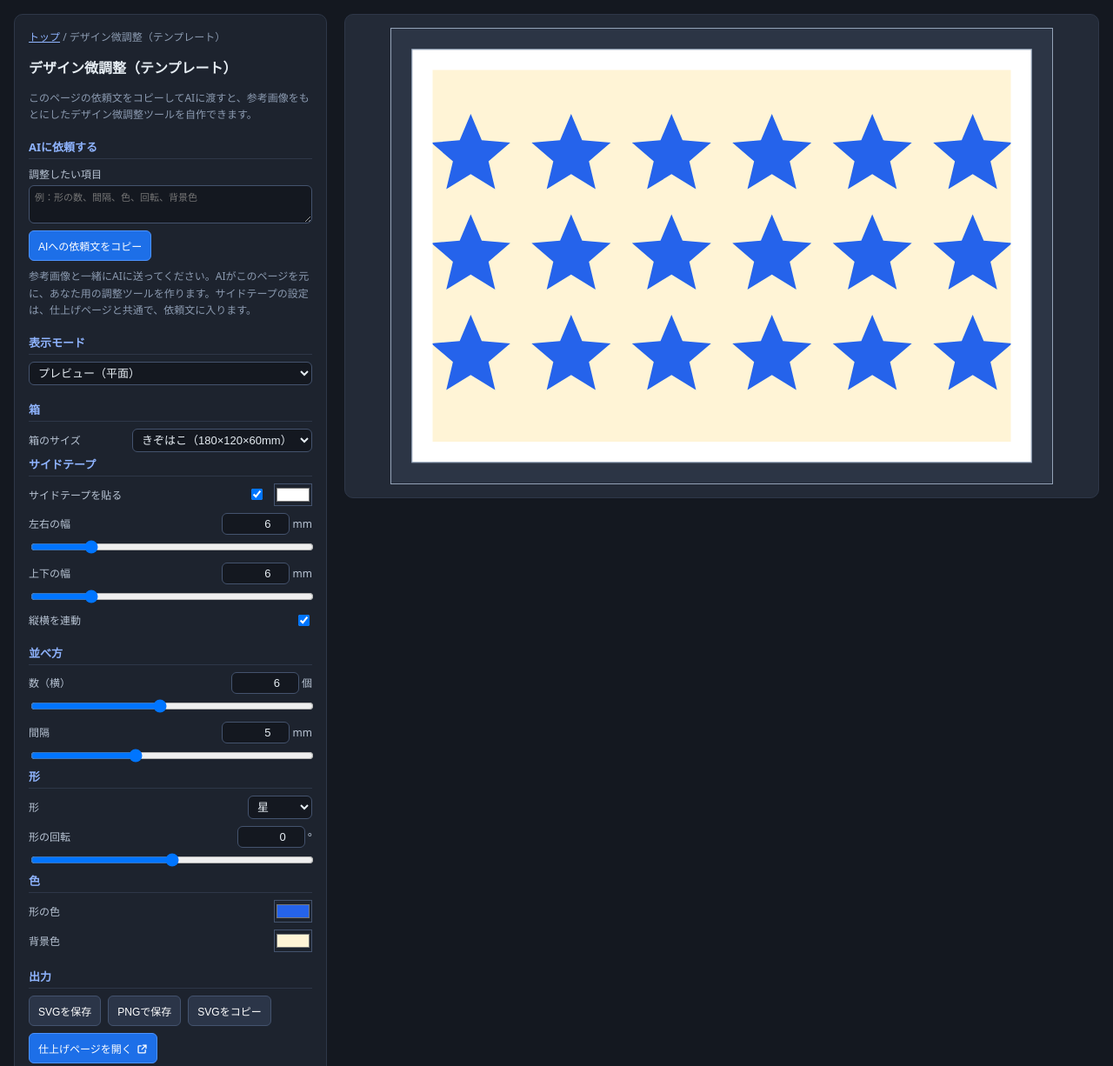
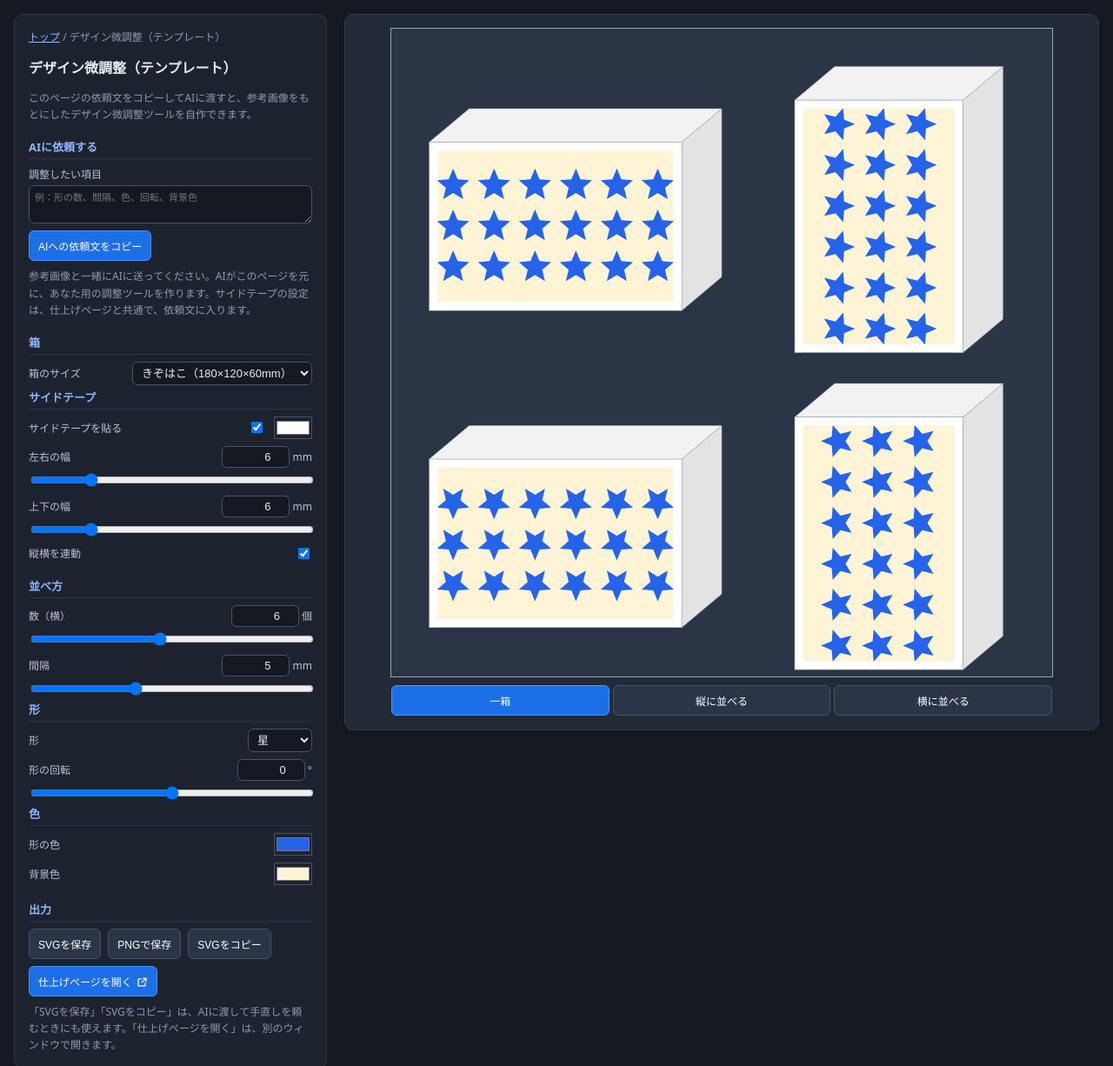
Before and after one commit to oyuno-hito/cigar-box-design-simulator, a plain HTML site: page draft/index.html in a window 1280 px wide. Shown: the top 1226 px of the page at 87% size. Drawn offline with Linux system fonts and the light colour scheme.

Commit message:
プレビューの表示物変更+UIの一部修正

```diff
--- a/shared/box.js
+++ b/shared/box.js
@@ -52,12 +52,14 @@
   const TAPE_KEYS = ["sideTape", "tapeColor", "tapeX", "tapeY", "tapeLink"];
   const TAPE_PARAMS = BOX_PARAMS.filter((p) => TAPE_KEYS.includes(p.key));
 
+  // プレビューの見せ方（cigar-box-design-lab の拡大表示と同じ 3 つ）と、印刷用
   const MODES = {
-    flat: "プレビュー（平面）",
-    solid: "プレビュー（立体）",
-    triple: "プレビュー（3箱）",
-    print: "印刷用（仕上がり確認）"
+    one: "一箱",
+    stack: "縦に並べる",
+    row: "横に並べる",
+    print: "印刷用"
   };
+  const PREVIEW_MODES = ["one", "stack", "row"];
 
   const f = (n) => (Math.round(n * 100) / 100).toString();
   const esc = (s) => String(s).replace(/[&<>"']/g, (c) => ({ "&": "&amp;", "<": "&lt;", ">": "&gt;", '"': "&quot;", "'": "&#39;" }[c]));
@@ -133,7 +135,6 @@
   }
   // デザイン本体は <defs> の #cbx-art に1つだけ置き、再描画のたびに作り直さない（画像の再デコードによるチラつきを避ける）
   const useArt = `<use href="#cbx-art" xlink:href="#cbx-art" />`;
-  const useFace = (x) => `<use href="#cbx-face" xlink:href="#cbx-face" x="${f(x)}" y="0" />`;
 
   function buildGuide(v, L) {
     if (!v.printGuide || !L.lines.length) return "";
@@ -159,28 +160,66 @@
 
   // プレビューの枠は固定（最大の箱に合わせる）。箱が小さいほど、枠の中で小さく表示される
   const REF_W = Math.max(...Object.values(BOXES).map((b) => b.boxW));
-  const MARGIN = 6;
+  const MARGIN = 16;
   const STAGE_BG = "#2c3545";
+  const SPACE = 22; // 「一箱」の 4 つの間の隙間（mm）
 
+  // 箱の奥行きの見え方。右の側面と上面が見える向き（どんな向きでも、見える側面は右と上）
   function solidMetrics(v) {
-    const k = 0.4, ang = (30 * Math.PI) / 180;
+    const k = 0.62, ang = (40 * Math.PI) / 180;
     return { dx: v.boxD * k * Math.cos(ang), dy: -v.boxD * k * Math.sin(ang) };
   }
-  // 立体の箱1つ（左上 x 位置）：右側面・上面・正面
   // 色に係数を掛けて暗くする（側面の陰影用）
   const shade = (hex, k) => {
     const n = parseInt(String(hex).replace("#", ""), 16);
     const c = (sh) => Math.min(255, Math.max(0, Math.round(((n >> sh) & 255) * k))).toString(16).padStart(2, "0");
     return `#${c(16)}${c(8)}${c(0)}`;
   };
+  // 立体の箱 1 つ。(x, y) は正面の左上。turn は箱を面の中で時計回りに回した角度（0 / 90 / 180 / 270）。
   // 側面（右の面・上の面）は、サイドテープを貼っていればテープの色、なければ箱の色
-  function solidBox(v, x, dx, dy) {
+  function solidBox(v, x, y, turn, dx, dy) {
+    const flat = turn % 180 === 0;
+    const w = flat ? v.boxW : v.boxH, h = flat ? v.boxH : v.boxW;
     const base = v.tapeX > 0 || v.tapeY > 0 ? v.tapeColor : v.boxColor;
-    return `<g transform="translate(${f(x)} 0)">
-      <polygon points="${v.boxW},0 ${f(v.boxW + dx)},${f(dy)} ${f(v.boxW + dx)},${f(v.boxH + dy)} ${v.boxW},${v.boxH}" fill="${shade(base, 0.89)}" stroke="#94a3b8" stroke-width="0.3" />
-      <polygon points="0,0 ${f(dx)},${f(dy)} ${f(v.boxW + dx)},${f(dy)} ${v.boxW},0" fill="${shade(base, 0.95)}" stroke="#94a3b8" stroke-width="0.3" />
-      ${useFace(0)}
+    const pts = (a) => a.map(([px, py]) => `${f(px)},${f(py)}`).join(" ");
+    const edge = 'stroke="#94a3b8" stroke-width="0.3" stroke-linejoin="round"';
+    // 面は、中心を軸に回す（90 / 270 のときは縦長の面にちょうど収まる）
+    const face = `<g transform="translate(${f(x + w / 2)} ${f(y + h / 2)}) rotate(${turn}) translate(${f(-v.boxW / 2)} ${f(-v.boxH / 2)})"><use href="#cbx-face" xlink:href="#cbx-face" /></g>`;
+    return `<g>
+      <polygon points="${pts([[x + w, y], [x + w + dx, y + dy], [x + w + dx, y + h + dy], [x + w, y + h]])}" fill="${shade(base, 0.89)}" ${edge} />
+      <polygon points="${pts([[x, y], [x + dx, y + dy], [x + w + dx, y + dy], [x + w, y]])}" fill="${shade(base, 0.95)}" ${edge} />
+      ${face}
     </g>`;
+  }
+
+  // 箱の並べ方ごとの図。どれも左上が (0, 0)、座標は mm。{ w, h, body } を返す。箱はどれも隙間なくくっつける
+  //   one   … 1 つの箱を 90 度ずつ回した 4 つ（2×2）
+  //   row   … 横に 3 つ（短辺どうしがくっつく）。turns は左から順の回転
+  //   stack … 縦に 3 つ（長辺どうしがくっつく）。turns は上から順の回転。下の箱から先に描き、上の箱が下の箱の上面を隠す
+  function figure(v, kind, turns) {
+    const { dx, dy } = solidMetrics(v);
+    if (kind === "one") {
+      const cw = REF_W + dx + SPACE, ch = REF_W - dy + SPACE; // 横長・縦長のどちらの箱も収まる大きさ（箱どうしに SPACE の隙間）
+      let body = "";
+      [0, 90, 180, 270].forEach((turn, i) => {
+        const flat = turn % 180 === 0;
+        const w = flat ? v.boxW : v.boxH, h = flat ? v.boxH : v.boxW;
+        const ox = (i % 2) * cw, oy = Math.floor(i / 2) * ch;
+        body += solidBox(v, ox + (cw - w - dx) / 2, oy + (ch - h + dy) / 2 - dy, turn, dx, dy);
+      });
+      return { w: cw * 2 - SPACE, h: ch * 2 - SPACE, body };
+    }
+    const n = turns.length;
+    if (kind === "row") {
+      const x0 = (n * REF_W - n * v.boxW) / 2;
+      let body = "";
+      turns.forEach((turn, i) => { body += solidBox(v, x0 + i * v.boxW, -dy, turn, dx, dy); });
+      return { w: n * REF_W + dx, h: v.boxH - dy, body };
+    }
+    const x0 = (REF_W - v.boxW) / 2;
+    let body = "";
+    for (let i = n - 1; i >= 0; i--) body += solidBox(v, x0, -dy + i * v.boxH, turns[i], dx, dy);
+    return { w: REF_W + dx, h: n * v.boxH - dy, body };
   }
 
   // SVG の骨組み：デザイン置き場（永続）と、箱・枠など毎回作り直す部分
@@ -203,6 +242,7 @@
       setAttr("width", `${f(w)}mm`);
       setAttr("height", `${f(h)}mm`);
       setAttr("viewBox", `${f(x)} ${f(y)} ${f(w)} ${f(h)}`);
+      svg.dataset.mode = mode; // 画面の高さを、見せ方ごとに変えるための目印（style.css）
       scene.innerHTML = inner;
     };
     const bg = (x, y, w, h) => `<rect x="${f(x)}" y="${f(y)}" width="${f(w)}" height="${f(h)}" fill="${STAGE_BG}" />`;
@@ -213,21 +253,35 @@
       const body = `<defs><clipPath id="cbx-sheetClip"><rect x="0" y="0" width="${v.sheetW}" height="${v.sheetH}" /></clipPath></defs>
         ${sheet}<g clip-path="url(#cbx-sheetClip)"><g transform="translate(${f(-L.sx)} ${f(-L.sy)})">${useArt}</g></g>${buildGuide(v, L)}`;
       setView(0, 0, v.sheetW, v.sheetH, body);
-    } else if (mode === "flat") {
-      const w = REF_W + MARGIN * 2, h = v.boxH + MARGIN * 2;
-      setView(-MARGIN, -MARGIN, w, h, `${buildFaceDefs(v, L)}${bg(-MARGIN, -MARGIN, w, h)}${useFace((REF_W - v.boxW) / 2)}`);
-    } else {
-      const { dx, dy } = solidMetrics(v);
-      const n = mode === "triple" ? 3 : 1;
-      const gap = 0; // 箱同士はぴったりくっつける（左の箱の側面は右の箱に隠れる）
-      const refTotal = n * REF_W + (n - 1) * gap + dx;
-      const total = n * v.boxW + (n - 1) * gap + dx;
-      const x0 = (refTotal - total) / 2;
-      const w = refTotal + MARGIN * 2, h = v.boxH - dy + MARGIN * 2;
-      let boxes = "";
-      for (let i = 0; i < n; i++) boxes += solidBox(v, x0 + i * (v.boxW + gap), dx, dy);
-      setView(-MARGIN, dy - MARGIN, w, h, `${buildFaceDefs(v, L)}${bg(-MARGIN, dy - MARGIN, w, h)}${boxes}`);
+      return;
     }
+
+    // 縦に並べる・横に並べるは、「全部同じ向き」と「真ん中の一つを 180 度逆に」の 2 つを並べて見せる
+    const GAP = 24, CAP = 13;
+    let figs;
+    if (mode === "one") figs = [{ ...figure(v, "one") }];
+    else {
+      const kind = mode === "stack" ? "stack" : "row";
+      figs = [
+        { ...figure(v, kind, [0, 0, 0]), caption: "全部同じ向き" },
+        { ...figure(v, kind, [0, 180, 0]), caption: "真ん中の一つを 180 度逆に" }
+      ];
+    }
+    const side = mode === "stack"; // 縦に積んだ箱は縦長なので、2 つを左右に並べる。それ以外は、2 つを上下に並べる
+    let x = 0, y = 0, W = 0, H = 0, inner = "";
+    figs.forEach((fig, i) => {
+      const capH = fig.caption ? CAP : 0;
+      inner += `<g transform="translate(${f(x)} ${f(y)})">${fig.body}</g>`;
+      if (fig.caption) inner += `<text x="${f(x + fig.w / 2)}" y="${f(y + fig.h + 9.5)}" text-anchor="middle" font-size="8.5" fill="#cbd5e1" font-family="sans-serif">${esc(fig.caption)}</text>`;
+      W = Math.max(W, x + fig.w); H = Math.max(H, y + fig.h + capH);
+      if (side) x += fig.w + GAP; else y += fig.h + capH + GAP;
+    });
+    // プレビューの枠は、どの見せ方でも「一箱」と同じ大きさにする。ほかの見せ方は、枠に収まるように縮めて中央に置く
+    const base = figure(v, "one");
+    const s = Math.min(1, base.w / W, base.h / H);
+    const tx = (base.w - W * s) / 2, ty = (base.h - H * s) / 2;
+    const fw = base.w + MARGIN * 2, fh = base.h + MARGIN * 2;
+    setView(-MARGIN, -MARGIN, fw, fh, `${buildFaceDefs(v, L)}${bg(-MARGIN, -MARGIN, fw, fh)}<g transform="translate(${f(tx)} ${f(ty)}) scale(${f(s)})">${inner}</g>`);
   }
 
   // スライダー操作のように連続して呼ばれる処理を、1 フレームに 1 回にまとめる
@@ -562,16 +616,34 @@
   }
   const baseName = (name) => (name || "design").replace(/\.[^.]+$/, "").replace(/[^\w\-ぁ-んァ-ヶ一-龠]+/g, "_");
 
+  // 見せ方の切り替え（横に並んだボタン）。set(mode) で選択を合わせる
+  function buildModeTabs(root, modes, onSelect) {
+    root.classList.add("mode-tabs");
+    root.setAttribute("role", "tablist");
+    root.setAttribute("aria-label", "見せ方");
+    const btns = Object.entries(modes).map(([key, label]) => {
+      const b = document.createElement("button");
+      b.type = "button"; b.role = "tab"; b.dataset.mode = key; b.textContent = label;
+      b.onclick = () => onSelect(key);
+      root.appendChild(b);
+      return b;
+    });
+    return (mode) => btns.forEach((b) => {
+      const on = b.dataset.mode === mode;
+      b.classList.toggle("active", on); b.setAttribute("aria-selected", String(on));
+    });
+  }
+
   function toaster(el) {
     return (t) => { el.textContent = t; if (t) setTimeout(() => { if (el.textContent === t) el.textContent = ""; }, 4000); };
   }
 
   global.CigarBox = {
-    FIXED, BOXES, BOX_PARAMS, DRAFT_BOX_PARAMS, TAPE_KEYS, TAPE_PARAMS, MODES,
+    FIXED, BOXES, BOX_PARAMS, DRAFT_BOX_PARAMS, TAPE_KEYS, TAPE_PARAMS, MODES, PREVIEW_MODES,
     f, esc, spec, layout, placeholder, renderScene, frame, debounce, releaseArt, saveFile, svgToPng, isTouch,
     defaults, buildParamsUi, sanitize, storage,
     idb, ART_KEY, PREVIEW_LS_KEY, TAPE_LS_KEY, tapeStore,
     parseSvg, loadArt,
-    exportPng, download, baseName, toaster
+    exportPng, download, baseName, toaster, buildModeTabs
   };
 })(window);
--- a/shared/draft-app.js
+++ b/shared/draft-app.js
@@ -21,7 +21,7 @@
   const SHARED = SELF ? new URL("./", SELF) : null;
 
   const ICON_EXTERNAL = `<svg class="icon" viewBox="0 0 16 16" fill="none" stroke="currentColor" stroke-width="1.6" stroke-linecap="round" stroke-linejoin="round" aria-label="別のウィンドウで開きます" role="img"><path d="M9 2.5h4.5V7M13.5 2.5 7.5 8.5M6.5 3.5H3.5a1 1 0 0 0-1 1v8a1 1 0 0 0 1 1h8a1 1 0 0 0 1-1v-3" /></svg>`;
-  const DRAFT_MODES = ["flat", "solid", "triple"];
+  const DRAFT_MODES = CB.PREVIEW_MODES; // 印刷用は仕上げページだけ
 
   function ensureStyle() {
     if (!SHARED || document.querySelector("link[data-cbx-style]")) return;
@@ -47,7 +47,7 @@
     const { PARAMS, draw } = opts || {};
     if (!Array.isArray(PARAMS) || typeof draw !== "function") throw new Error("mountDraft には PARAMS（配列）と draw（関数）が必要です");
     ensureStyle();
-    const { DRAFT_BOX_PARAMS, TAPE_PARAMS, tapeStore, MODES, spec, placeholder, renderScene, frame, debounce, defaults, buildParamsUi, sanitize, storage, idb, saveFile, svgToPng, toaster, esc, f, ART_KEY, PREVIEW_LS_KEY } = CB;
+    const { DRAFT_BOX_PARAMS, TAPE_PARAMS, tapeStore, MODES, spec, placeholder, renderScene, frame, debounce, defaults, buildParamsUi, sanitize, storage, idb, saveFile, svgToPng, toaster, buildModeTabs, esc, f, ART_KEY, PREVIEW_LS_KEY } = CB;
 
     // ---- 画面（固定部分） ----
     if (!document.querySelector('meta[name="viewport"]')) document.head.insertAdjacentHTML("beforeend", '<meta name="viewport" content="width=device-width, initial-scale=1" />');
@@ -57,10 +57,6 @@
         <h3>${esc(opts.title || "デザイン微調整")}</h3>
         ${opts.note ? `<p class="note">${esc(opts.note)}</p>` : ""}
         <div id="cbx-extra"></div>
-        <div class="section">
-          <h4>表示モード</h4>
-          <select id="cbx-mode"></select>
-        </div>
         <div id="cbx-fixed"></div>
         <div id="cbx-design"></div>
         <div class="section">
@@ -77,6 +73,7 @@
       </div>
       <div class="stage">
         <svg id="scene" viewBox="0 0 192 132" xmlns="http://www.w3.org/2000/svg" xmlns:xlink="http://www.w3.org/1999/xlink"></svg>
+        <div id="cbx-mode"></div>
         <p id="cbx-msg" class="note"></p>
       </div>`);
     const $ = (id) => document.getElementById(id);
@@ -85,7 +82,7 @@
 
     // ---- 状態 ----
     const LS_KEY = opts.storageKey || `cigar-box-draft:v5:${location.pathname}`;
-    const state = { fixed: defaults(DRAFT_BOX_PARAMS), mode: "flat", values: defaults(PARAMS) };
+    const state = { fixed: defaults(DRAFT_BOX_PARAMS), mode: "one", values: defaults(PARAMS) };
     // サイドテープの設定は、仕上げページと共通の保存先に書く（箱のサイズだけ、このページに保存する）
     const persist = () => {
       storage.save(LS_KEY, { version: 5, mode: state.mode, fixed: { box: state.fixed.box }, values: state.values });
@@ -127,8 +124,7 @@
     const onChange = () => { persistSoon(); renderSoon(); };
     const syncFixed = buildParamsUi($("cbx-fixed"), DRAFT_BOX_PARAMS, state.fixed, onChange);
     const syncDesign = buildParamsUi($("cbx-design"), PARAMS, state.values, onChange);
-    $("cbx-mode").innerHTML = DRAFT_MODES.map((k) => `<option value="${k}">${MODES[k]}</option>`).join("");
-    $("cbx-mode").onchange = (e) => { state.mode = e.target.value; persist(); render(); };
+    const syncMode = buildModeTabs($("cbx-mode"), Object.fromEntries(DRAFT_MODES.map((k) => [k, MODES[k]])), (mode) => { state.mode = mode; syncMode(mode); persist(); render(); });
 
     // ---- 出力 ----
     const currentBlob = () => new Blob([`<?xml version="1.0" encoding="UTF-8"?>\n${buildSvg()}`], { type: "image/svg+xml" });
@@ -192,7 +188,7 @@
       if (DRAFT_MODES.includes(saved.mode)) state.mode = saved.mode;
     }
     syncFixed(); syncDesign();
-    $("cbx-mode").value = state.mode;
+    syncMode(state.mode);
     render();
     return { state, render, toast, buildSvg };
   }
--- a/shared/style.css
+++ b/shared/style.css
@@ -65,6 +65,9 @@ summary { cursor: pointer; padding: 4px 0; }
   align-items: center;
   gap: 10px;
 }
+/* 見せ方の切り替え（プレビューの下。スマホではプレビューと一緒に固定される） */
+.mode-tabs { display: flex; gap: 4px; width: 100%; max-width: 760px; }
+.mode-tabs button { flex: 1; padding: 8px 4px; font-size: 12px; white-space: nowrap; }
 .stage.dragover { outline: 2px dashed #4c93ff; outline-offset: -8px; }
 .stage svg { width: 100%; max-width: 760px; height: auto; box-shadow: 0 0 0 1px #94a3b8; }
 #msg, #cbx-msg { min-height: 1.4em; color: #fbbf24; }
@@ -93,10 +96,13 @@ summary { cursor: pointer; padding: 4px 0; }
     -webkit-transform: translateZ(0);
   }
   /* 高さを固定し、表示モードや箱で縦横比が変わっても領域の大きさを変えない（下のコントロールが動かない） */
+  .stage .mode-tabs { margin-top: 6px; }
   .stage svg { height: 24vh; height: 24svh; max-height: 210px; max-width: none; box-shadow: none; }
-  /* メッセージは、プレビューの上に重ねて出す（出ても領域の高さが変わらない） */
+  /* プレビュー（一箱・縦に並べる・横に並べる）は、同じ大きさの枠にして、見せ方を切り替えても動かさない。少し縦長なので、高くする */
+  .stage svg:not([data-mode="print"]) { height: 32vh; height: 32svh; max-height: 280px; }
+  /* メッセージは、プレビューの上端に重ねて出す（出ても領域の高さが変わらない。見せ方のボタンは隠さない） */
   .stage #msg, .stage #cbx-msg {
-    position: absolute; left: 6px; right: 6px; bottom: 6px; margin: 0; min-height: 0;
+    position: absolute; left: 6px; right: 6px; top: 6px; margin: 0; min-height: 0;
     background: rgba(20, 24, 32, .88); padding: 3px 8px; border-radius: 6px;
   }
 }
```
Also changed, not shown: draft/index.html (+3 -3 lines), preview/index.html (+5 -10 lines), 2 other files.
